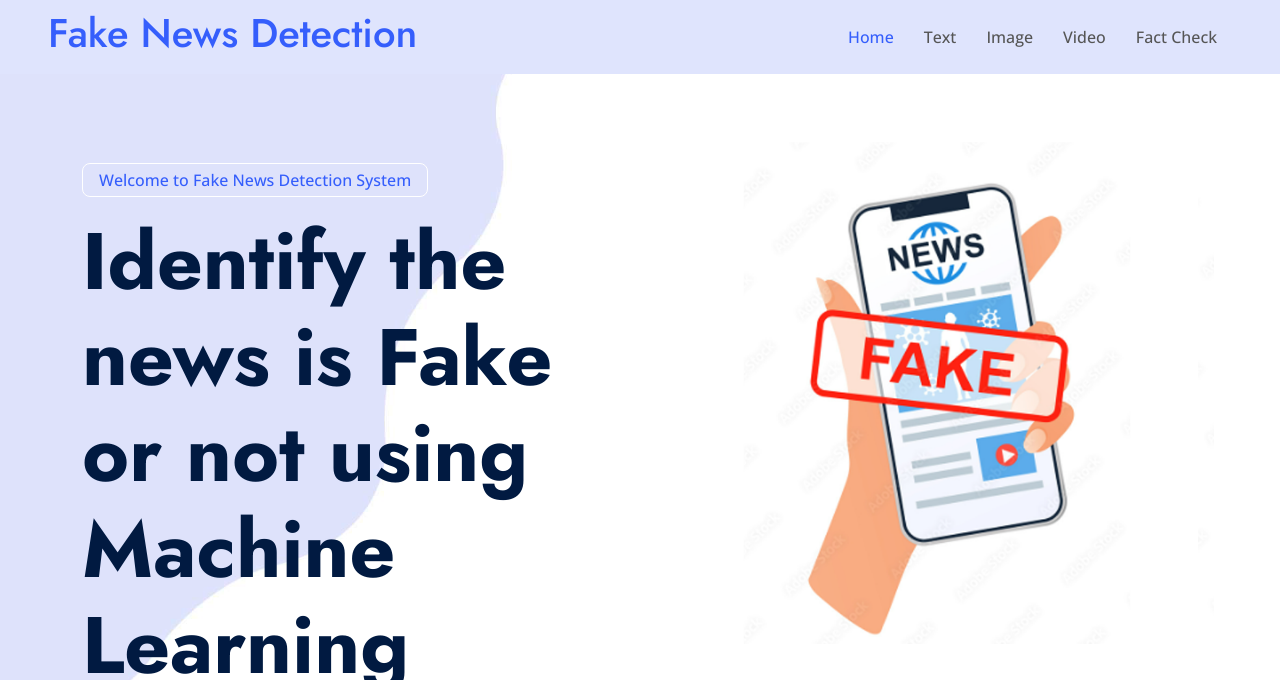
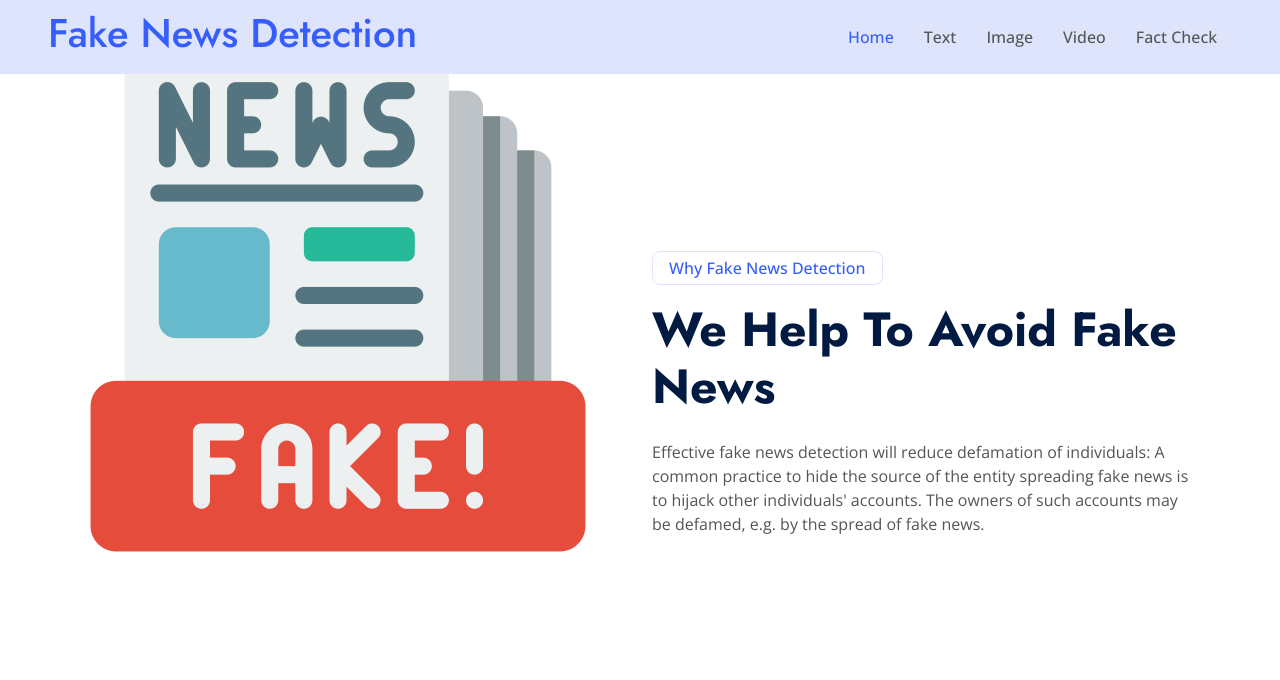
Before and after one commit to AjinkyaBahirat/FND, a Flask app: page / in a window 1280 px wide. Shown: the top 680 px of the page. Run offline with Flask 2, Linux system fonts and the light colour scheme; some libraries are stand-ins or nearby versions; grey boxes are pictures that could not be loaded.

Commit message:
Update index.html

```diff
--- a/templates/index.html
+++ b/templates/index.html
@@ -62,34 +62,6 @@
         </nav>
     </div>
     <!-- Navbar End -->
-
-
-    <!-- Carousel Start -->
-    <div class="container-fluid p-0 mb-5 wow fadeIn" data-wow-delay="0.1s" id="home">
-        <div id="header-carousel" class="carousel slide carousel-fade" data-bs-ride="carousel">
-            <div class="carousel-inner">
-                <div class="carousel-item active">
-                    <img class="w-100" src="static/bghome.png" alt="Image">
-                    <div class="carousel-caption">
-                        <div class="container">
-                            <div class="row g-4 align-items-end mb-4">
-                                <div class="col-lg-6 wow fadeInUp">
-                                    <p class="d-inline-block border border-white rounded text-primary fw-semi-bold py-1 px-3 animated slideInDown">
-                                        Welcome to Fake News Detection System</p>
-                                    <h1 class="display-1 mb-4 animated slideInDown">Identify the news is Fake or not using Machine Learning
-                                    </h1>
-                                </div>
-                                <div class="col-lg-6 wow fadeInUp" data-wow-delay="0.1s">
-                                    <img class="img-fluid rounded" src="static/bgfake.png">
-                                </div>
-                            </div>
-                        </div>
-                    </div>
-                </div>
-            </div>
-        </div>
-    </div>
-    <!-- Carousel End -->
 
     <!-- About Start -->
     <div class="container-xxl py-5">
```
